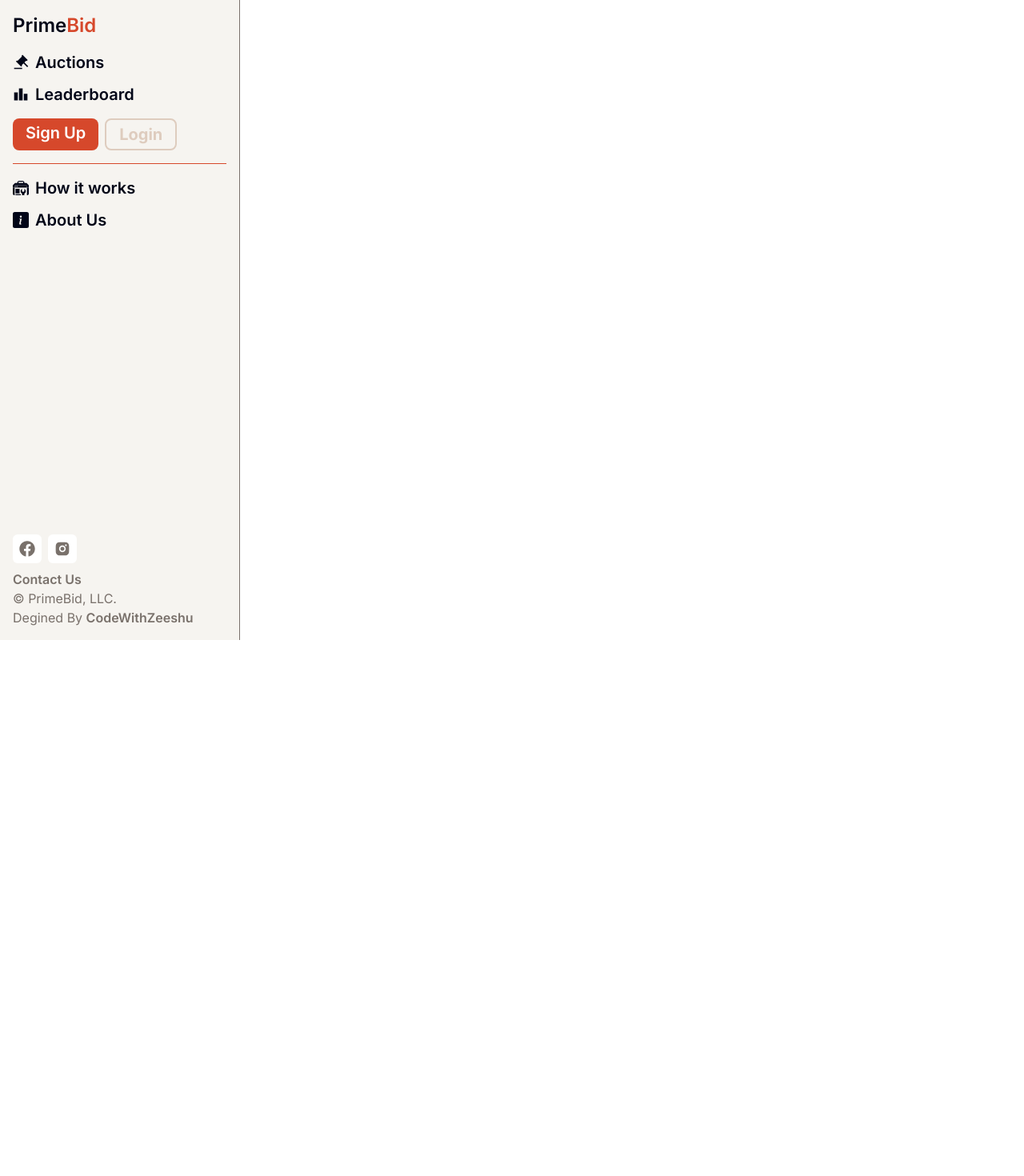
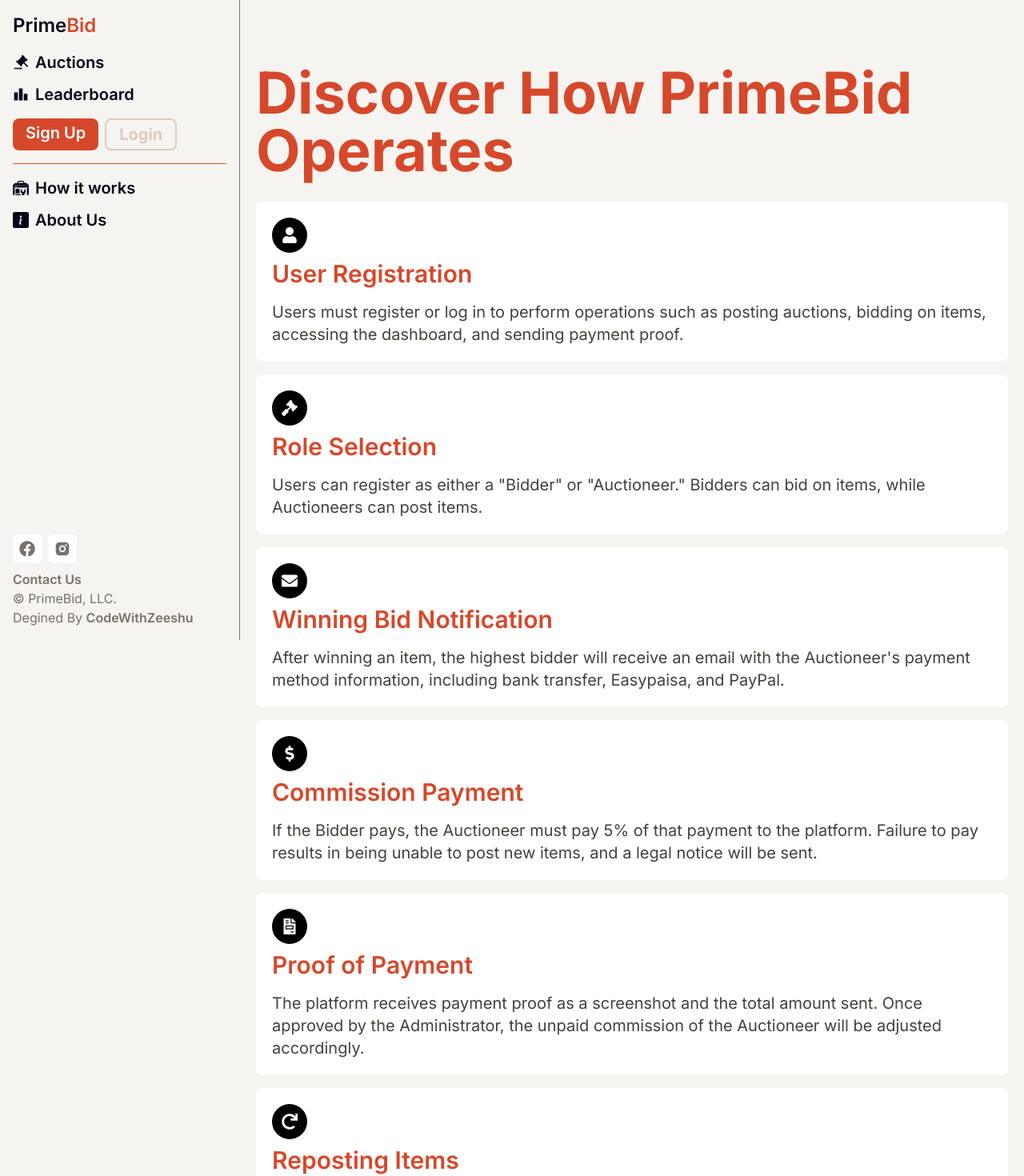
Before and after one commit to priyanshuranjan2024/auctionWebApplication, a React (Vite) app in the folder frontend/: page /how-it-works-info in a window 1280 px wide. Shown: the top 1470 px of the page at 80% size. Before the commit the page ends 800 px from the top, so only its background shows below. Built offline with nearby package versions, Linux system fonts and the light colour scheme; no server answers.

Commit message:
howtowork.js text pages completed all good till now
Co-authored-by: kkarthik7 <kkarthik7@users.noreply.github.com>

```diff
--- a/frontend/src/App.jsx
+++ b/frontend/src/App.jsx
@@ -9,7 +9,7 @@
 import SubmitCommission from "./pages/SubmitCommission";
 import { useDispatch } from "react-redux";
 import { fetchLeaderboard, fetchUser } from "./store/slices/userSlice";
-// import HowItWorks from "./pages/HowItWorks";
+import HowItWorks from "./pages/HowItWorks";
 // import About from "./pages/About";
 // import { getAllAuctionItems } from "./store/slices/auctionSlice";
 // import Leaderboard from "./pages/Leaderboard";
@@ -37,8 +37,8 @@
         <Route path="/sign-up" element={<SignUp />} />
         <Route path="/login" element={<Login />} />
         <Route path="/submit-commission" element={<SubmitCommission />} />
-        {/* <Route path="/how-it-works-info" element={<HowItWorks />} />
-        <Route path="/about" element={<About />} />
+        <Route path="/how-it-works-info" element={<HowItWorks />} />
+        {/* <Route path="/about" element={<About />} />
         <Route path="/leaderboard" element={<Leaderboard />} />
         <Route path="/auctions" element={<Auctions />} />
         <Route path="/auction/item/:id" element={<AuctionItem />} />
--- /dev/null
+++ b/frontend/src/pages/HowItWorks.jsx
@@ -0,0 +1,86 @@
+import React from "react";
+import {
+  FaUser,
+  FaGavel,
+  FaEnvelope,
+  FaDollarSign,
+  FaFileInvoice,
+  FaRedo,
+} from "react-icons/fa";
+
+const HowItWorks = () => {
+  const steps = [
+    {
+      icon: <FaUser />,
+      title: "User Registration",
+      description:
+        "Users must register or log in to perform operations such as posting auctions, bidding on items, accessing the dashboard, and sending payment proof.",
+    },
+    {
+      icon: <FaGavel />,
+      title: "Role Selection",
+      description:
+        'Users can register as either a "Bidder" or "Auctioneer." Bidders can bid on items, while Auctioneers can post items.',
+    },
+    {
+      icon: <FaEnvelope />,
+      title: "Winning Bid Notification",
+      description:
+        "After winning an item, the highest bidder will receive an email with the Auctioneer's payment method information, including bank transfer, Easypaisa, and PayPal.",
+    },
+    {
+      icon: <FaDollarSign />,
+      title: "Commission Payment",
+      description:
+        "If the Bidder pays, the Auctioneer must pay 5% of that payment to the platform. Failure to pay results in being unable to post new items, and a legal notice will be sent.",
+    },
+    {
+      icon: <FaFileInvoice />,
+      title: "Proof of Payment",
+      description:
+        "The platform receives payment proof as a screenshot and the total amount sent. Once approved by the Administrator, the unpaid commission of the Auctioneer will be adjusted accordingly.",
+    },
+    {
+      icon: <FaRedo />,
+      title: "Reposting Items",
+      description:
+        "If the Bidder does not pay, the Auctioneer can republish the item without any additional cost.",
+    },
+  ];
+
+  return (
+    <>
+      <section className="w-full ml-0 m-0 h-fit px-5 pt-20 lg:pl-[320px] flex flex-col min-h-screen py-4 justify-center">
+        <h1
+          className={`text-[#d6482b] text-2xl font-bold mb-2 min-[480px]:text-4xl md:text-6xl xl:text-7xl 2xl:text-8xl`}
+        >
+          Discover How PrimeBid Operates
+        </h1>
+        <div className="flex flex-col gap-4 my-5">
+          {steps.map((element, index) => {
+            return (
+              <div
+                key={index}
+                className="bg-white rounded-md p-2 lg:p-5 flex flex-col gap-2 group hover:bg-black transition-all duration-300"
+              >
+                <div className="bg-black text-white p-3 text-xl rounded-full w-fit group-hover:bg-[#d6482b] transition-all duration-300">
+                  {element.icon}
+                </div>
+                <h3
+                  className={`text-[#D6482B] text-xl font-semibold mb-2 min-[480px]:text-xl md:text-2xl lg:text-3xl`}
+                >
+                  {element.title}
+                </h3>
+                <p className="text-xl text-stone-700 group-hover:text-[#fff] transition-all duration-300">
+                  {element.description}
+                </p>
+              </div>
+            );
+          })}
+        </div>
+      </section>
+    </>
+  );
+};
+
+export default HowItWorks;
```
